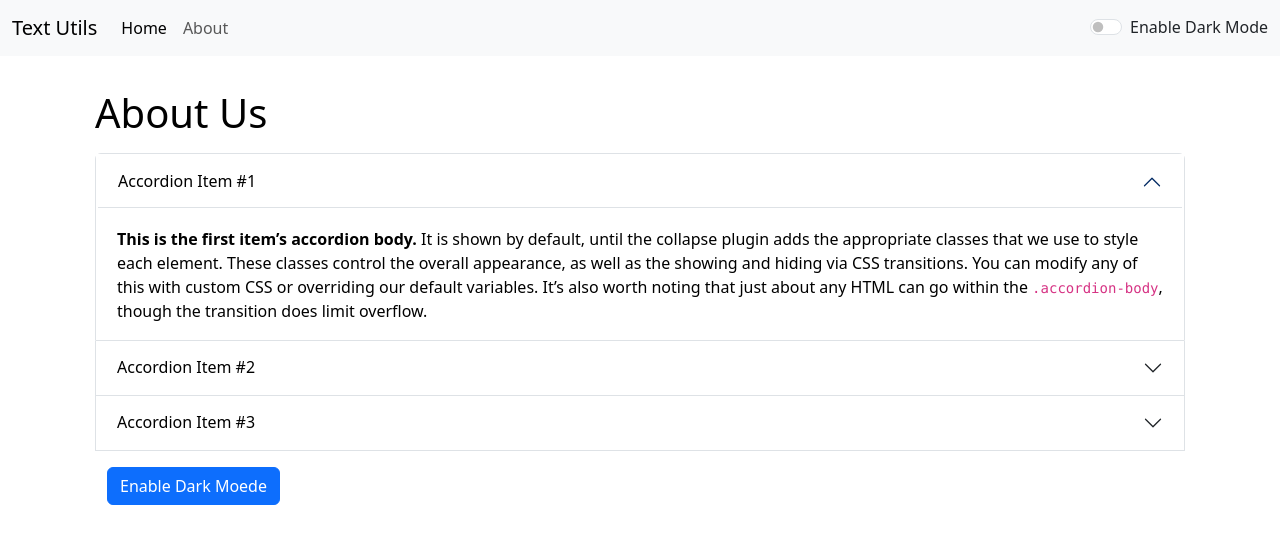
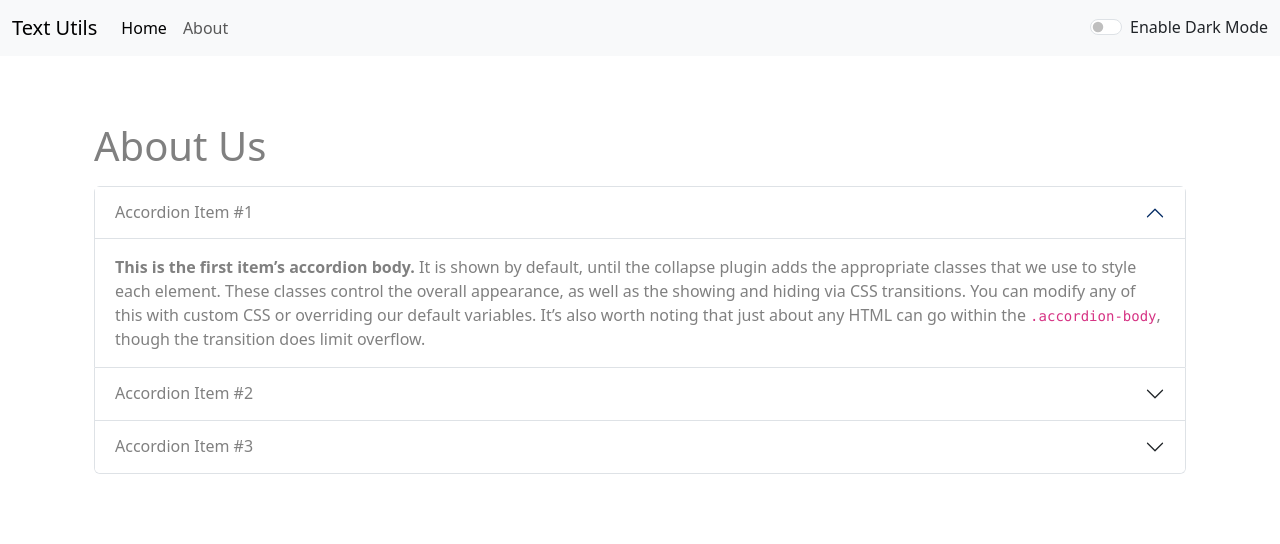
Before and after one commit to Ashirwad04/Text_Utils, a React (Create React App) app: page /about in a window 1280 px wide. Shown: the top 544 px of the page. Built offline with nearby package versions, Linux system fonts and the light colour scheme.

Commit message:
Learning complete on this project

```diff
--- a/src/Aleart.js
+++ b/src/Aleart.js
@@ -2,14 +2,23 @@ import React from 'react'
 
 function Aleart(props) {
   return (
-    <div>
+
+
+    <div style={{height: '50px'}}>
+
+
+
+
       {props.aleart &&
         <div className={`alert alert-${props.aleart.type} alert-dismissible fade show`} role="alert">
           <strong>{props.aleart.type}</strong> {props.aleart.msg}
+        </div>
+        }
 
-        </div>
-      }
     </div>
+
+
+
   )
 }
 
--- a/src/App.js
+++ b/src/App.js
@@ -50,7 +50,7 @@ const toggleMode = () => {
       <Aleart aleart={alert} />
       <div className="container my-3">
         <Routes>
-          <Route path="/about" element={<About />} />
+          <Route path="/about" element={<About mode={mode} />} />
           <Route path="/" element={
             <Textform showAlert={showAlert} heading="Enter the test to Analyze Below" mode={mode} />
           } />
--- a/src/componenets/About.js
+++ b/src/componenets/About.js
@@ -1,38 +1,46 @@
 import React, { useState } from 'react'
 
-export default function About() {
+export default function About(props) {
 
 
-    const[myStyle,setMyStyle] = useState(
-         {
-        color : 'black',
-        backgroundColor: 'white',
-       border: '1px solid white'
+    // const[myStyle,setMyStyle] = useState(
+    //      {
+    //     color : 'black',
+    //     backgroundColor: 'white',
+    //    border: '1px solid white'
+    // }
+    // )
+
+
+
+    let myStyle={
+        color: props.mode ==='dark'?'white':'#808080',
+        backgroundColor: props.mode==='dark'?'#808080':'white',
+
     }
-    )
 
-    const[btntext,setBtnText]=useState("Enable Dark Moede")
+    // const[btntext,setBtnText]=useState("Enable Dark Moede")
 
-    const togleStyle=()=>{
-        if(myStyle.color==='black'){
-            setMyStyle({
+    // const togleStyle=()=>{
+    //     if(myStyle.color==='black'){
+    //         setMyStyle({
 
-                 color : 'white',
-        backgroundColor: 'black'
+    //              color : 'white',
+    //     backgroundColor: 'black'
 
-            })
-            setBtnText("Enable Light Moede")
-        }
+    //         })
+    //         setBtnText("Enable Light Moede")
+    //     }
 
-        else{
-            setMyStyle({
-                color : 'black',
-        backgroundColor: 'white',
-        border: '1px solid white'
-            })
-            setBtnText("Enable dark Moede")
-        }
-    }
+    //     else{
+    //         setMyStyle({
+    //             color : 'black',
+    //     backgroundColor: 'white',
+    //     border: '1px solid white'
+    //         })
+    //         setBtnText("Enable dark Moede")
+    //     }
+    // }
 
 
 
@@ -77,9 +85,6 @@ export default function About() {
                 </div>
             </div>
 
-            <div className="container my-3">
-                <button onClick={togleStyle} type="button" className="btn btn-primary">{btntext}</button>
-            </div>
 
             </div>
 
--- a/src/componenets/Textform.js
+++ b/src/componenets/Textform.js
@@ -9,6 +9,10 @@ import PropTypes from 'prop-types'
 
 
 export default function Textform(props) {
+
+
+
+
 
   const handleUpClick=() =>{
     console.log("upper case button was clicked" + text);
@@ -59,14 +63,14 @@ export default function Textform(props) {
           style={{backgroundColor: props.mode==='dark'?'grey':'white',color: props.mode=='dark'?'white':'black'}}
           ></textarea>
       </div>
-    <button className="btn btn-primary mx-1" onClick={handleUpClick}>Convert to UpperCase</button>
-    <button className="btn btn-primary mx-1" onClick={handleLoClick}>Convert to LowerCase</button>
-    <button className="btn btn-primary mx-1" onClick={handleToClear}>Clear Text</button>
+    <button className="btn btn-primary mx-1 my-1" onClick={handleUpClick}>Convert to UpperCase</button>
+    <button className="btn btn-primary mx-1 my-1" onClick={handleLoClick}>Convert to LowerCase</button>
+    <button className="btn btn-primary mx-1 my-1" onClick={handleToClear}>Clear Text</button>
     </div>
     <div className="container my-3" style={{color: props.mode==='dark'?'white':'black'}}>
       <h2>Your text summary</h2>
-      <p> {text.split(" ").length} and {text.length} Characters</p>
-      <p> {0.008* text.split(" ").length } Minus read time </p>
+      <p> {text.split(/\s+/).filter(((element)=>{return element.length!==0})).length} and {text.length} Characters</p>
+      <p> {0.008* text.split(" ").filter(((element)=>{return element.length!==0})).length } Minus read time </p>
 
       <h2>Preview</h2>
       <p>{text.length>0?text:"Enter Somting in the text box to preview it hear"}</p>
```
